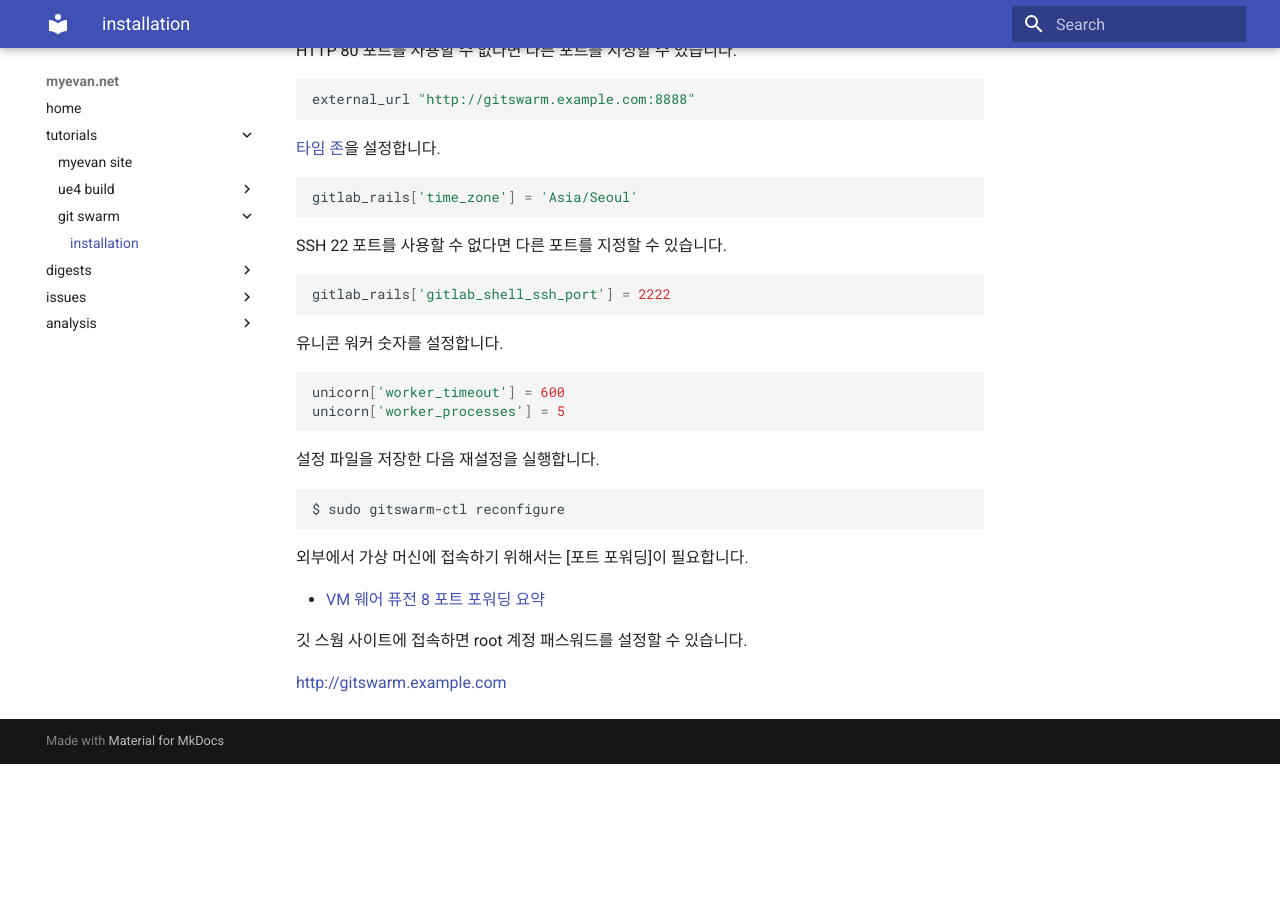
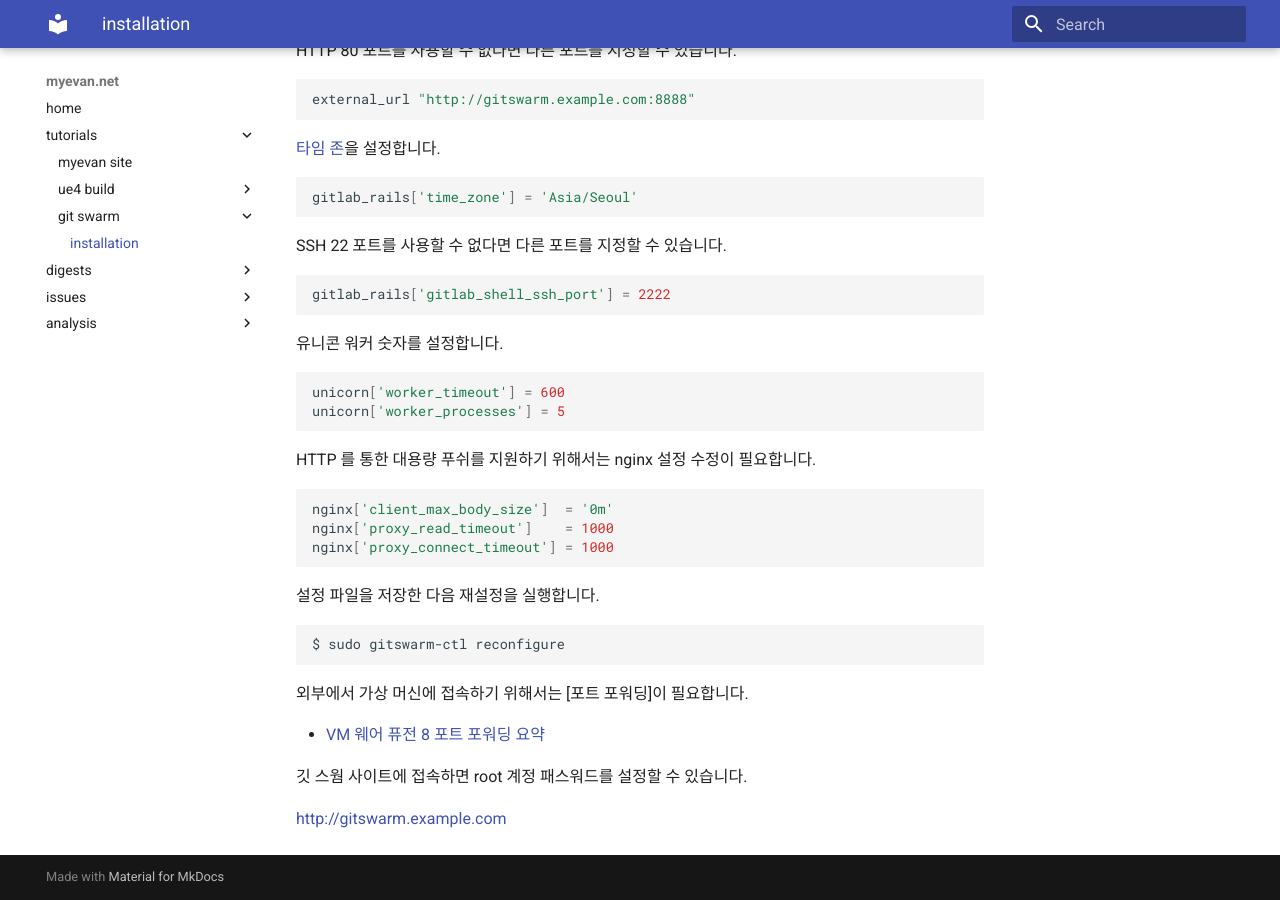
Before and after one commit to myevan/myevan-home, an MkDocs documentation site: the page built from docs/gitswarm_installation_ubuntu_tutorial.md, in a window 1280 px wide and 900 px high, scrolled down 1100 px. Built offline with MkDocs 1.6.1 and Material for MkDocs 9.7.7, drawn with Linux system fonts in a browser that asks for light colours; old or Windows-style settings are respelled for this version of MkDocs; before the commit the page ends 1864 px from its top, so only the background shows below that.

Commit message:
깃 스웜 설치 HTTP 대용량 푸쉬 지원 옵션 설정

````diff
--- a/docs/gitswarm_installation_ubuntu_tutorial.md
+++ b/docs/gitswarm_installation_ubuntu_tutorial.md
@@ -72,6 +72,14 @@ unicorn['worker_timeout'] = 600
 unicorn['worker_processes'] = 5
 ```
 
+HTTP 를 통한 대용량 푸쉬를 지원하기 위해서는 nginx 설정 수정이 필요합니다.
+
+```ruby
+nginx['client_max_body_size']  = '0m'
+nginx['proxy_read_timeout']    = 1000
+nginx['proxy_connect_timeout'] = 1000
+```
+
 설정 파일을 저장한 다음 재설정을 실행합니다.
 
 ```bash
````
